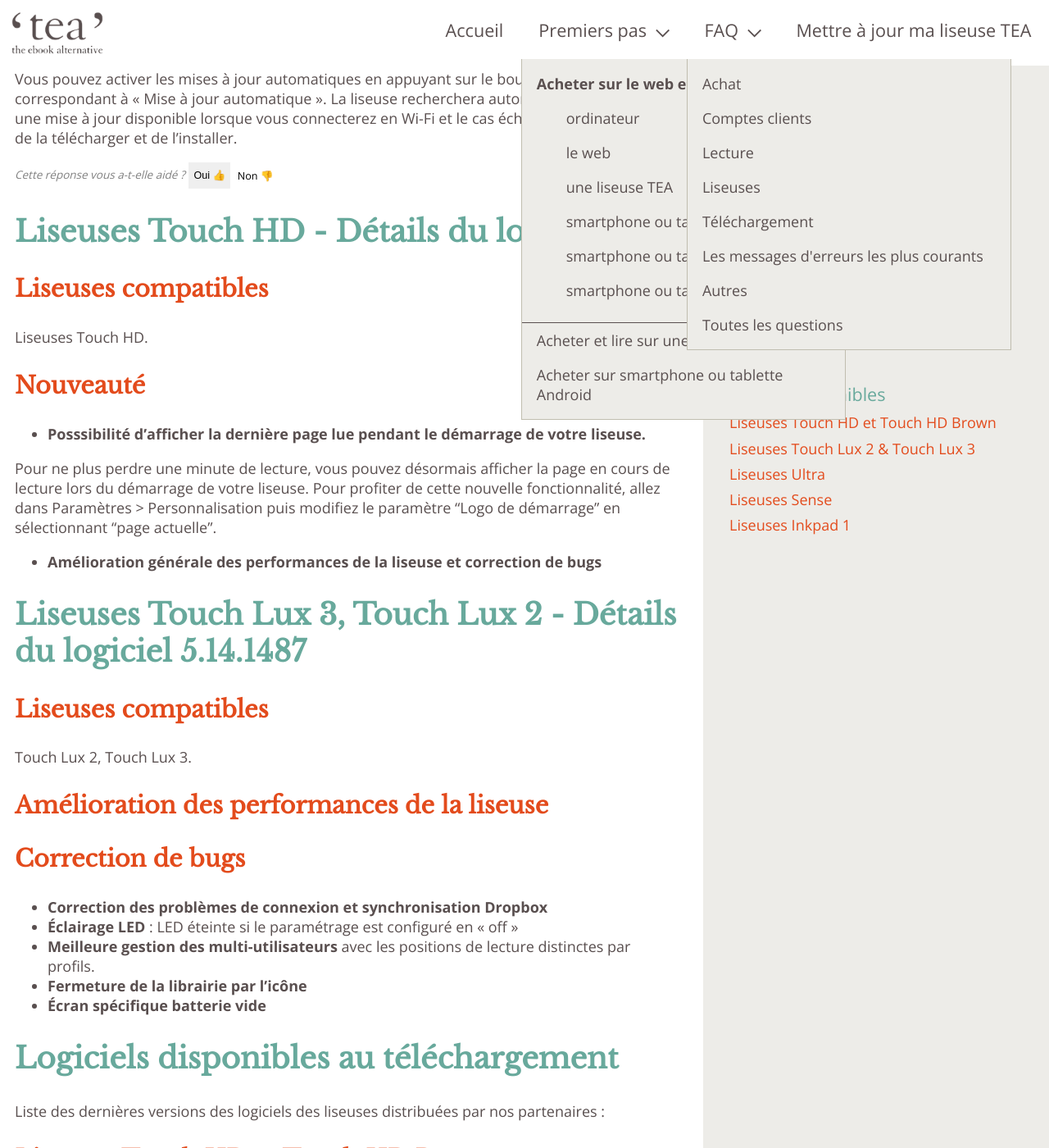
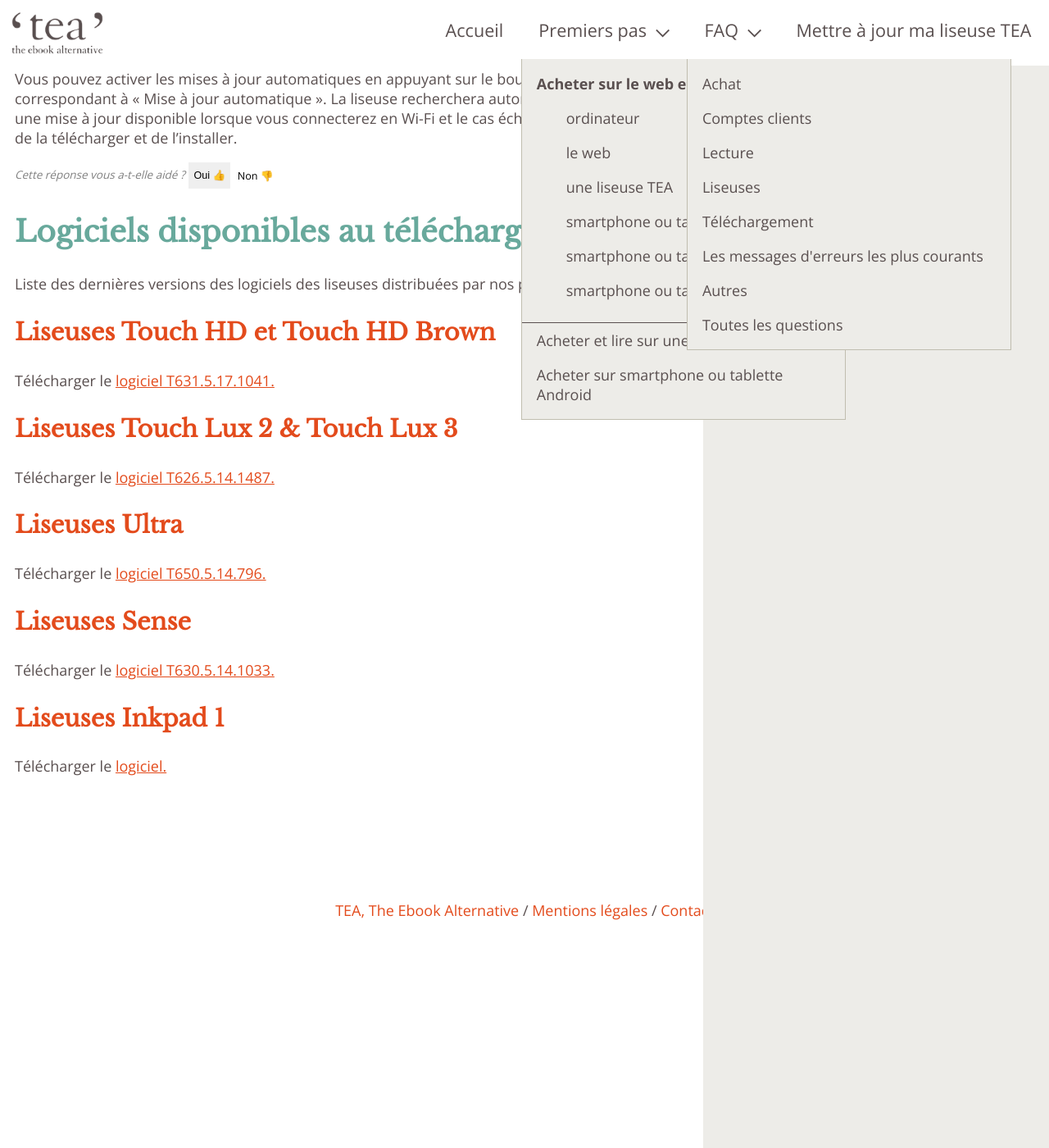
Before and after one commit to TEA-ebook/help-center, a Jekyll site: the page built from _pages/maj.md, in a window 1280 px wide and 1400 px high, scrolled down 2313 px. Shown: the whole window at 82% size. Built offline with Jekyll 4.4.1, drawn with Linux system fonts in a browser that asks for light colours.

Commit message:
Update maj.md

```diff
--- a/_pages/maj.md
+++ b/_pages/maj.md
@@ -42,51 +42,6 @@
 
 {% include feedback-button.html question="Mettre à jour ma liseuse" %}
 
-
-{% include anchor.html id="logiciel5.17" label="Détails du logiciel 5.17" %}
-
-## Liseuses Touch HD - Détails du logiciel 5.17
-
-{% include anchor.html id="liseuses-compatibles" label="Liseuses compatibles" %}
-
-### Liseuses compatibles
-
-Liseuses Touch HD.
-
-{% include anchor.html id="nouveautes" label="Nouveauté" %}
-
-### Nouveauté
-
-- **Posssibilité d'afficher la dernière page lue pendant le démarrage de votre liseuse.**
-
-Pour ne plus perdre une minute de lecture, vous pouvez désormais afficher la page en cours de lecture lors du démarrage de votre liseuse.
-Pour profiter de cette nouvelle fonctionnalité, allez dans Paramètres > Personnalisation puis modifiez le paramètre "Logo de démarrage" en sélectionnant "page actuelle".
-
-- **Amélioration générale des performances de la liseuse et correction de bugs**
-
-{% include anchor.html id="logiciel5.14" label="Détails du logiciel 5.14" %}
-
-## Liseuses Touch Lux 3, Touch Lux 2 - Détails du logiciel 5.14.1487
-
-{% include anchor.html id="liseuses-compatibles" label="Liseuses compatibles" %}
-
-### Liseuses compatibles
-
-Touch Lux 2, Touch Lux 3.
-
-{% include anchor.html id="ameliorations-xp" label="Amélioration de l'expérience d'utilisation" %}
-
-### Amélioration des performances de la liseuse
-
-{% include anchor.html id="corrections" label="Corrections des bugs et des messages d'erreur" %}
-
-### Correction de bugs
-- **Correction des problèmes de connexion et synchronisation Dropbox**
-- **Éclairage LED** : LED éteinte si le paramétrage est configuré en « off »
-- **Meilleure gestion des multi-utilisateurs** avec les positions de lecture distinctes par profils.
-- **Fermeture de la librairie par l’icône**
-- **Écran spécifique batterie vide**
-
 {% include anchor.html id="logiciels-disponibles" label="Logiciels disponibles" %}
 
 ## Logiciels disponibles au téléchargement
```
